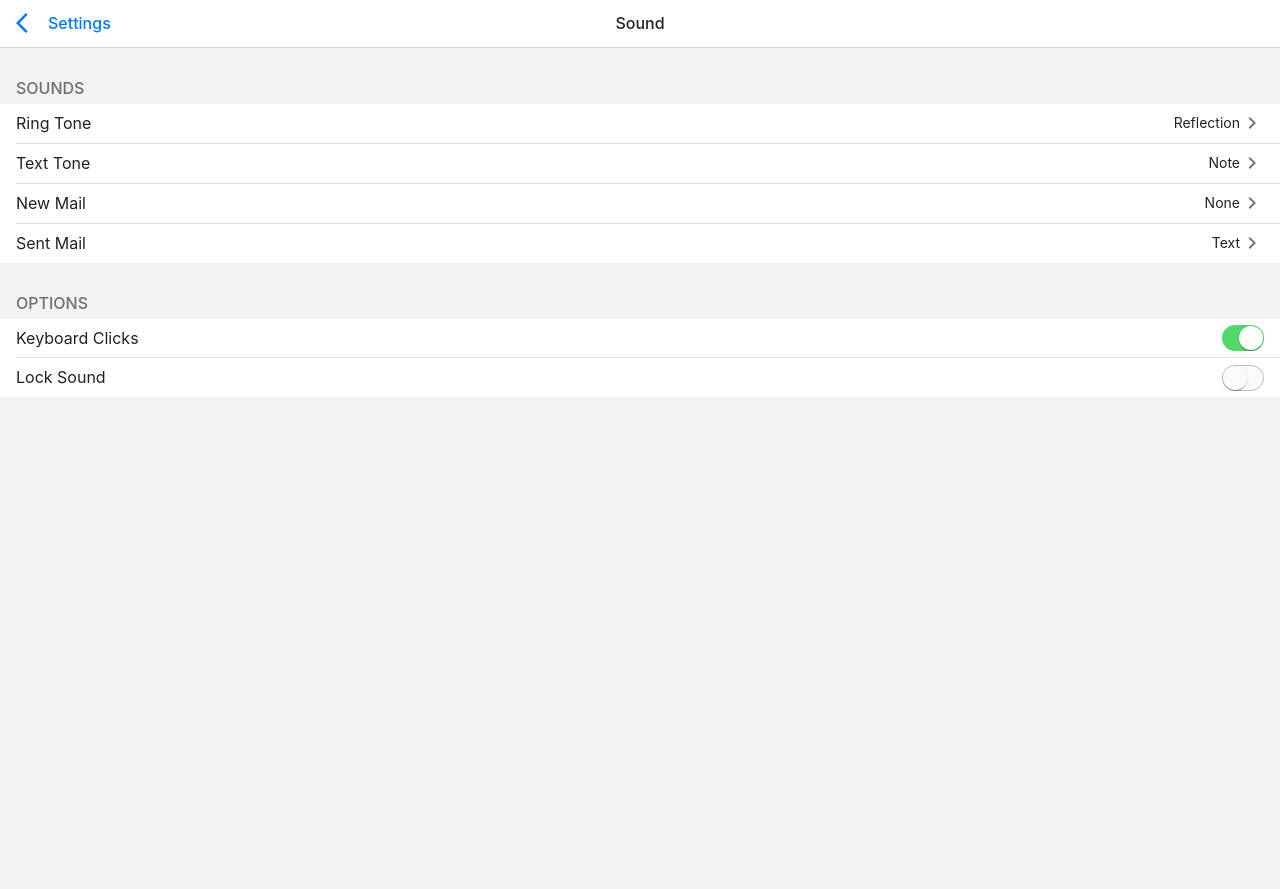
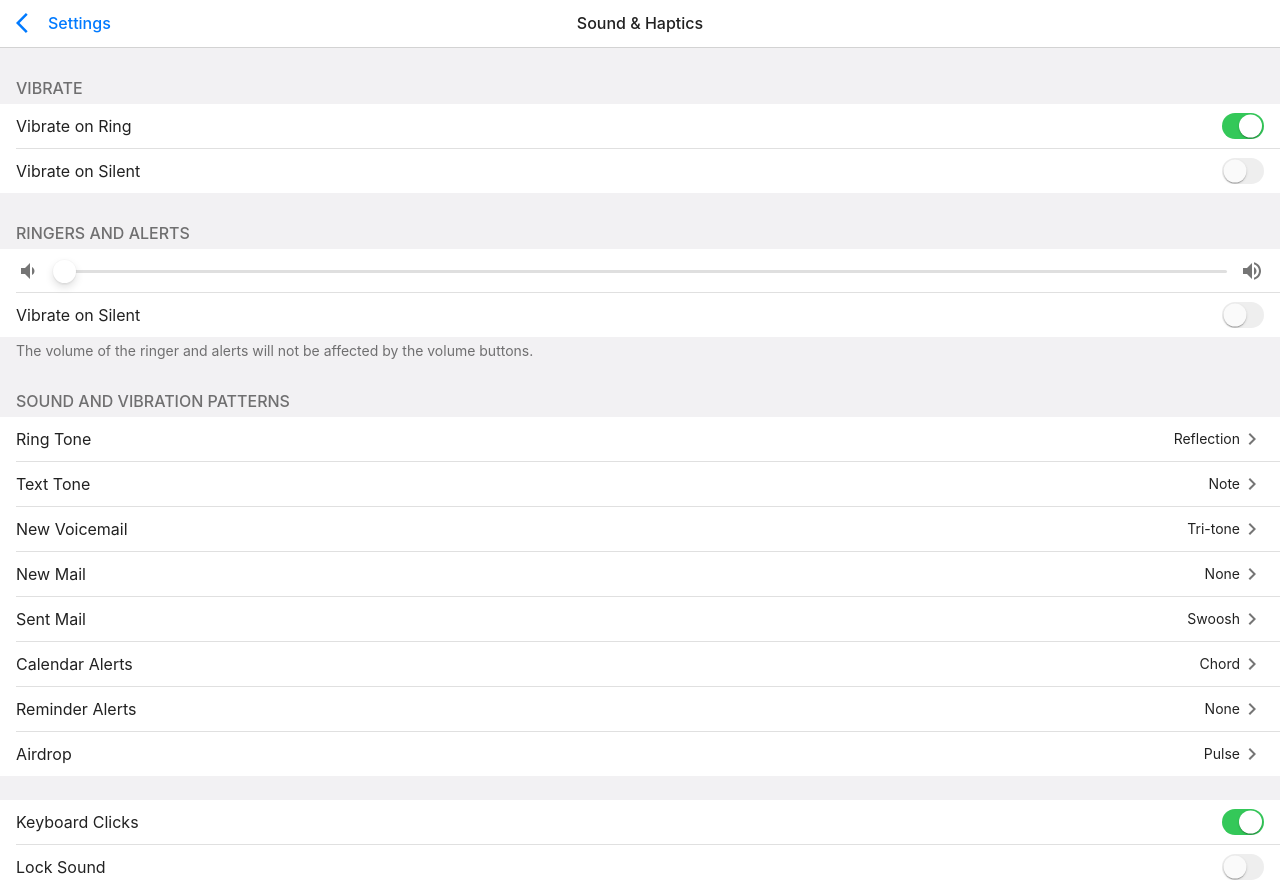
Before and after one commit to mbrookes/material-uios, a React (Create React App) app: page /list in a window 1280 px wide. Before the commit the page ends 800 px from the top, so only its background shows below. Built offline with nearby package versions, Linux system fonts and the light colour scheme.

Commit message:
Add Slider to Settings List

```diff
--- a/src/pages/SettingsList.js
+++ b/src/pages/SettingsList.js
@@ -3,6 +3,7 @@
 import { Link as RouterLink } from 'react-router-dom';
 import Link from '@material-ui/core/Link';
 import Toolbar from '@material-ui/core/Toolbar';
+import AppBar from '@material-ui/core/AppBar';
 import Typography from '@material-ui/core/Typography';
 import Switch from '@material-ui/core/Switch';
 import List from '@material-ui/core/List';
@@ -12,6 +13,10 @@
 import ListItemText from '@material-ui/core/ListItemText';
 import ListItemSecondaryAction from '@material-ui/core/ListItemSecondaryAction';
 import ChevronRightIcon from '@material-ui/icons/ChevronRight';
+import Grid from '@material-ui/core/Grid';
+import Slider from '@material-ui/core/Slider';
+import VolumeDown from '@material-ui/icons/VolumeDown';
+import VolumeUp from '@material-ui/icons/VolumeUp';
 
 const useStyles = makeStyles({
   prevTitle: {
@@ -20,6 +25,15 @@
   title: {
     display: 'flex',
     flex: 1,
+  },
+  listItemDescription: {
+    paddingTop: 4,
+  },
+  sliderListItem: {
+    paddingBottom: 0,
+  },
+  listItemDescriptionTypography: {
+    textTransform: 'none',
   },
 });
 
@@ -33,12 +47,28 @@
     setting: 'Note',
   },
   {
+    name: 'New Voicemail',
+    setting: 'Tri-tone',
+  },
+  {
     name: 'New Mail',
     setting: 'None',
   },
   {
     name: 'Sent Mail',
-    setting: 'Text',
+    setting: 'Swoosh',
+  },
+  {
+    name: 'Calendar Alerts',
+    setting: 'Chord',
+  },
+  {
+    name: 'Reminder Alerts',
+    setting: 'None',
+  },
+  {
+    name: 'Airdrop',
+    setting: 'Pulse',
   },
 ];
 
@@ -46,6 +76,7 @@
   const classes = useStyles();
   return (
     <div>
+      <AppBar elevation={0} color="transparent">
         <Toolbar variant="dense">
           <Link component={RouterLink} to="/" className={classes.title}>
             <Typography variant="h6" color="primary" className={classes.prevTitle}>
@@ -53,12 +84,54 @@
             </Typography>
           </Link>
           <Typography variant="h6" color="inherit">
-          Sound
+            Sound & Haptics
           </Typography>
           <div className={classes.title} />
         </Toolbar>
-      <List dense>
-        <ListSubheader disableSticky>Sounds</ListSubheader>
+      </AppBar>
+      <Toolbar variant="dense" />
+      <List>
+        <ListSubheader disableSticky>Vibrate</ListSubheader>
+        <ListItem>
+          <ListItemText primary="Vibrate on Ring" />
+          <ListItemSecondaryAction>
+            <Switch checked />
+          </ListItemSecondaryAction>
+        </ListItem>
+        <Divider variant="inset" component="li" />
+        <ListItem>
+          <ListItemText primary="Vibrate on Silent" />
+          <ListItemSecondaryAction>
+            <Switch />
+          </ListItemSecondaryAction>
+        </ListItem>
+        <ListSubheader disableSticky>Ringers and Alerts</ListSubheader>
+        <ListItem className={classes.sliderListItem}>
+          <Grid container spacing={3} alignItems="center">
+            <Grid item>
+              <VolumeDown color="action" />
+            </Grid>
+            <Grid item xs>
+              <Slider arialabel="ringer volume" />
+            </Grid>
+            <Grid item>
+              <VolumeUp color="action" />
+            </Grid>
+          </Grid>
+        </ListItem>
+        <Divider variant="inset" component="li" />
+        <ListItem>
+          <ListItemText primary="Vibrate on Silent" />
+          <ListItemSecondaryAction>
+            <Switch />
+          </ListItemSecondaryAction>
+        </ListItem>
+        <ListSubheader disableSticky className={classes.listItemDescription}>
+          <Typography variant="body2" className={classes.listItemDescriptionTypography}>
+            The volume of the ringer and alerts will not be affected by the volume buttons.
+          </Typography>
+        </ListSubheader>
+        <ListSubheader disableSticky>Sound and Vibration Patterns</ListSubheader>
         {soundSettings.map((item, index) => (
           <React.Fragment key={item.name}>
             <ListItem>
@@ -69,7 +142,7 @@
             {index < soundSettings.length - 1 && <Divider variant="inset" component="li" />}
           </React.Fragment>
         ))}
-        <ListSubheader disableSticky>Options</ListSubheader>
+        <ListSubheader disableSticky />
         <ListItem>
           <ListItemText primary="Keyboard Clicks" />
           <ListItemSecondaryAction>
--- a/src/theme.js
+++ b/src/theme.js
@@ -4,6 +4,9 @@
 import { createMuiTheme } from '@material-ui/core/styles';
 import RadioButtonUncheckedIcon from '@material-ui/icons/RadioButtonUnchecked';
 import CheckCircleIcon from '@material-ui/icons/CheckCircle';
+
+const iOSBoxShadow =
+  '0 2px 1px rgba(0,0,0,0.03),0 4px 8px rgba(0,0,0,0.13),0 0 0 1px rgba(0,0,0,0.02)';
 
 const baseTheme = createMuiTheme({
   palette: {
@@ -24,7 +27,7 @@
     borderRadius: 12,
   },
   typography: {
-    fontFamily: ['"San Francisco"', '-apple-system', '"Helvetica Neue"', 'Arial', 'sans-serif'],
+    fontFamily: ['-apple-system', '"San Francisco"', '"Helvetica Neue"', 'Arial', 'sans-serif'],
     h6: {
       fontSize: 16,
     },
@@ -85,13 +88,72 @@
         lineHeight: '2em',
         backgroundColor: '#F2F1F3',
         paddingTop: 24,
-        // color: 'primary',
+      },
+    },
+    MuiListItem: {
+      root: {
+        paddingTop: 6,
+        paddingBottom: 6,
       },
     },
     MuiListItemText: {
       primary: {
         fontSize: 16,
-        // color: 'primary',
+      },
+    },
+    MuiSlider: {
+      root: {
+        color: '#3880ff',
+        height: 2,
+        padding: '15px 0',
+      },
+      thumb: {
+        height: 23,
+        width: 23,
+        backgroundColor: '#fff',
+        boxShadow: iOSBoxShadow,
+        marginTop: -10,
+        marginLeft: -11,
+        '&:focus, &:hover, &$active': {
+          boxShadow:
+            '0 3px 1px rgba(0,0,0,0.1),0 4px 8px rgba(0,0,0,0.3),0 0 0 1px rgba(0,0,0,0.02)',
+          // Reset on touch devices, it doesn't add specificity
+          '@media (hover: none)': {
+            boxShadow: iOSBoxShadow,
+          },
+        },
+      },
+      active: {},
+      valueLabel: {
+        left: 'calc(-50% + 12px)',
+        top: -22,
+        '& *': {
+          background: 'transparent',
+          color: '#000',
+        },
+      },
+      track: {
+        height: 3,
+        borderRadius: 1.5,
+        left: '-11px !important',
+      },
+      rail: {
+        height: 3,
+        borderRadius: 1.5,
+        opacity: 0.5,
+        backgroundColor: '#bfbfbf',
+        width: 'calc(100% + 22px)',
+        left: -11,
+      },
+      mark: {
+        backgroundColor: '#bfbfbf',
+        height: 8,
+        width: 1,
+        marginTop: -3,
+      },
+      markActive: {
+        opacity: 1,
+        backgroundColor: 'currentColor',
       },
     },
     MuiSwitch: {
@@ -102,12 +164,13 @@
         margin: 0,
       },
       colorSecondary: {
-        padding: 1,
+        padding: 0,
+        transform: 'translateX(1.5px) translateY(1.5px)',
         '&$checked': {
-          transform: 'translateX(16px)',
+          transform: 'translateX(17px) translateY(1.5px)',
           color: 'white',
           '& + $track': {
-            backgroundColor: '#52d869',
+            backgroundColor: '#34c859',
             opacity: 1,
             border: 'none',
           },
@@ -118,13 +181,12 @@
         // },
       },
       thumb: {
-        width: 24,
-        height: 24,
+        width: 23,
+        height: 23,
       },
       track: {
         borderRadius: 26 / 2,
-        border: `1px solid ${grey[400]}`,
-        backgroundColor: grey[50],
+        backgroundColor: grey[200],
         opacity: 1,
       },
     },
```
Also changed, not shown: 1 other file (tests, documents, lock files or other folders). Lines whose indentation alone changed are shown as unchanged.
